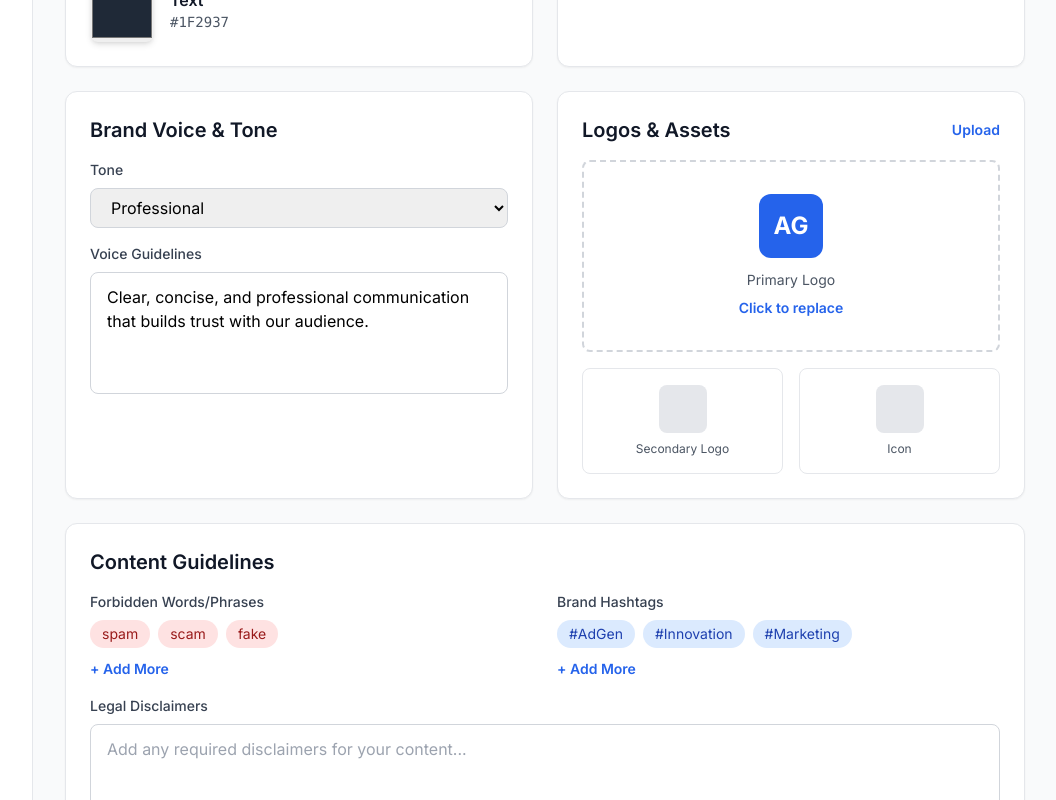
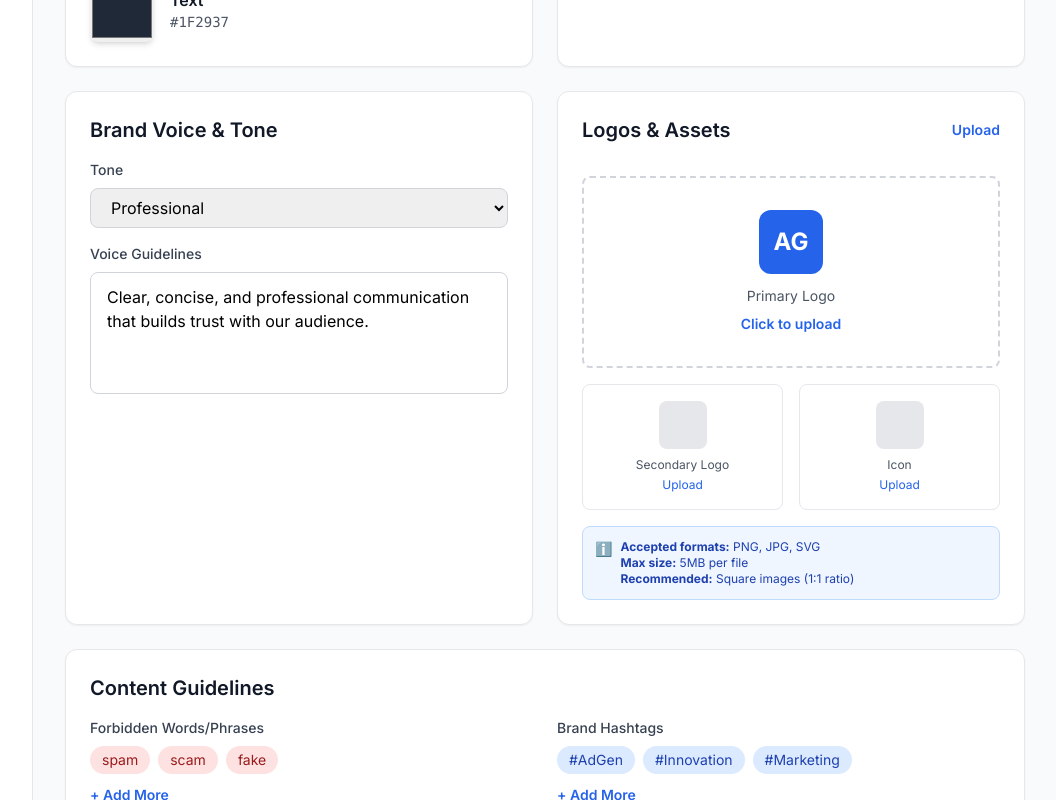
Before and after one commit to Riya-2025-Yes/adgen-saas, a Next.js app: page /admin/brand-kit in a window 1280 px wide. Shown: the part 584-1384 px from the top of the page, without its empty margins (223-1279 px from the left). Built offline with nearby package versions, Linux system fonts and the light colour scheme; no server answers; sample sign-in values are in the browser's storage.

Commit message:
Add real file upload functionality for Brand Kit logos

```diff
--- a/src/app/(dashboard)/admin/brand-kit/page.tsx
+++ b/src/app/(dashboard)/admin/brand-kit/page.tsx
@@ -1,6 +1,7 @@
 'use client';
 
 import { useState } from 'react';
+import Image from 'next/image';
 
 export default function BrandKitPage() {
   const [colors, setColors] = useState({
@@ -15,6 +16,11 @@ export default function BrandKitPage() {
   const [voiceGuidelines, setVoiceGuidelines] = useState('Clear, concise, and professional communication that builds trust with our audience.');
   const [isSaving, setIsSaving] = useState(false);
 
+  // Logo states
+  const [primaryLogo, setPrimaryLogo] = useState<string | null>(null);
+  const [secondaryLogo, setSecondaryLogo] = useState<string | null>(null);
+  const [iconLogo, setIconLogo] = useState<string | null>(null);
+
   const handleColorChange = (colorName: string, newColor: string) => {
     setColors({ ...colors, [colorName]: newColor });
   };
@@ -27,8 +33,49 @@ export default function BrandKitPage() {
     }, 1000);
   };
 
-  const handleUploadLogo = () => {
-    alert('📤 Logo upload feature\n\nIn a real app, this would open a file picker to upload your brand logo.');
+  const handleFileUpload = (
+    event: React.ChangeEvent<HTMLInputElement>,
+    logoType: 'primary' | 'secondary' | 'icon'
+  ) => {
+    const file = event.target.files?.[0];
+    if (file) {
+      // Check file type
+      if (!file.type.startsWith('image/')) {
+        alert('❌ Please upload an image file (PNG, JPG, SVG)');
+        return;
+      }
+
+      // Check file size (max 5MB)
+      if (file.size > 5 * 1024 * 1024) {
+        alert('❌ File size must be less than 5MB');
+        return;
+      }
+
+      // Create preview URL
+      const reader = new FileReader();
+      reader.onload = (e) => {
+        const result = e.target?.result as string;
+
+        switch (logoType) {
+          case 'primary':
+            setPrimaryLogo(result);
+            break;
+          case 'secondary':
+            setSecondaryLogo(result);
+            break;
+          case 'icon':
+            setIconLogo(result);
+            break;
+        }
+
+        alert(`✅ ${logoType.charAt(0).toUpperCase() + logoType.slice(1)} logo uploaded successfully!`);
+      };
+      reader.readAsDataURL(file);
+    }
+  };
+
+  const triggerFileInput = (inputId: string) => {
+    document.getElementById(inputId)?.click();
   };
 
   return (
@@ -123,40 +170,115 @@ export default function BrandKitPage() {
           <div className="flex justify-between items-center mb-4">
             <h2 className="text-xl font-semibold text-gray-900">Logos & Assets</h2>
             <button
-              onClick={handleUploadLogo}
+              onClick={() => triggerFileInput('primary-logo-input')}
               className="text-sm text-blue-600 hover:text-blue-700 font-semibold"
             >
               Upload
             </button>
           </div>
           <div className="space-y-4">
+            {/* Primary Logo Upload */}
+            <input
+              id="primary-logo-input"
+              type="file"
+              accept="image/*"
+              onChange={(e) => handleFileUpload(e, 'primary')}
+              className="hidden"
+            />
             <button
-              onClick={handleUploadLogo}
+              onClick={() => triggerFileInput('primary-logo-input')}
               className="w-full border-2 border-dashed border-gray-300 rounded-lg p-8 text-center hover:border-gray-400 transition-colors"
             >
+              {primaryLogo ? (
+                <div className="flex flex-col items-center">
+                  <div className="w-16 h-16 mb-3 rounded-xl overflow-hidden">
+                    <img src={primaryLogo} alt="Primary Logo" className="w-full h-full object-contain" />
+                  </div>
+                  <div className="text-sm text-gray-600 mb-2">Primary Logo</div>
+                  <div className="text-sm text-blue-600 hover:text-blue-700 font-semibold">
+                    Click to replace
+                  </div>
+                </div>
+              ) : (
+                <div className="flex flex-col items-center">
                   <div className="w-16 h-16 bg-blue-600 rounded-xl mx-auto mb-3 flex items-center justify-center text-white text-2xl font-bold">
                     AG
                   </div>
                   <div className="text-sm text-gray-600 mb-2">Primary Logo</div>
                   <div className="text-sm text-blue-600 hover:text-blue-700 font-semibold">
-                Click to replace
+                    Click to upload
                   </div>
+                </div>
+              )}
             </button>
+
             <div className="grid grid-cols-2 gap-4">
+              {/* Secondary Logo */}
+              <input
+                id="secondary-logo-input"
+                type="file"
+                accept="image/*"
+                onChange={(e) => handleFileUpload(e, 'secondary')}
+                className="hidden"
+              />
               <button
-                onClick={handleUploadLogo}
+                onClick={() => triggerFileInput('secondary-logo-input')}
                 className="border border-gray-200 rounded-lg p-4 text-center hover:bg-gray-50"
               >
+                {secondaryLogo ? (
+                  <>
+                    <div className="w-12 h-12 mx-auto mb-2 rounded-lg overflow-hidden">
+                      <img src={secondaryLogo} alt="Secondary Logo" className="w-full h-full object-contain" />
+                    </div>
+                    <div className="text-xs text-gray-600">Secondary Logo</div>
+                  </>
+                ) : (
+                  <>
                     <div className="w-12 h-12 bg-gray-200 rounded-lg mx-auto mb-2"></div>
                     <div className="text-xs text-gray-600">Secondary Logo</div>
+                    <div className="text-xs text-blue-600 mt-1">Upload</div>
+                  </>
+                )}
               </button>
+
+              {/* Icon Logo */}
+              <input
+                id="icon-logo-input"
+                type="file"
+                accept="image/*"
+                onChange={(e) => handleFileUpload(e, 'icon')}
+                className="hidden"
+              />
               <button
-                onClick={handleUploadLogo}
+                onClick={() => triggerFileInput('icon-logo-input')}
                 className="border border-gray-200 rounded-lg p-4 text-center hover:bg-gray-50"
               >
+                {iconLogo ? (
+                  <>
+                    <div className="w-12 h-12 mx-auto mb-2 rounded-lg overflow-hidden">
+                      <img src={iconLogo} alt="Icon" className="w-full h-full object-contain" />
+                    </div>
+                    <div className="text-xs text-gray-600">Icon</div>
+                  </>
+                ) : (
+                  <>
                     <div className="w-12 h-12 bg-gray-200 rounded-lg mx-auto mb-2"></div>
                     <div className="text-xs text-gray-600">Icon</div>
+                    <div className="text-xs text-blue-600 mt-1">Upload</div>
+                  </>
+                )}
               </button>
+            </div>
+          </div>
+
+          <div className="mt-4 p-3 bg-blue-50 rounded-lg border border-blue-200">
+            <div className="flex items-start gap-2">
+              <div className="text-blue-600 text-sm">ℹ️</div>
+              <div className="text-xs text-blue-800">
+                <strong>Accepted formats:</strong> PNG, JPG, SVG<br />
+                <strong>Max size:</strong> 5MB per file<br />
+                <strong>Recommended:</strong> Square images (1:1 ratio)
+              </div>
             </div>
           </div>
         </div>
```
Lines whose indentation alone changed are shown as unchanged.
